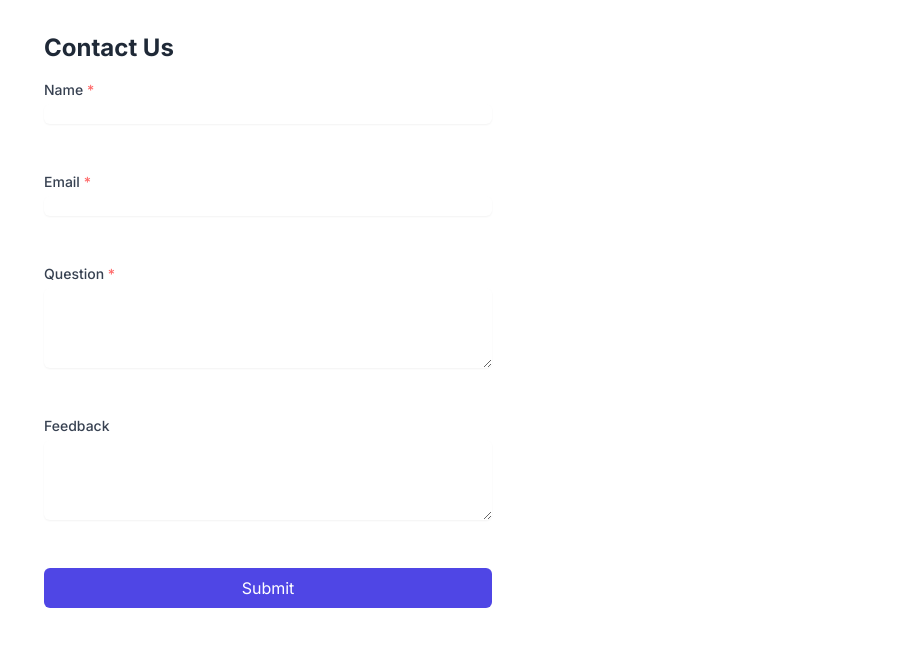
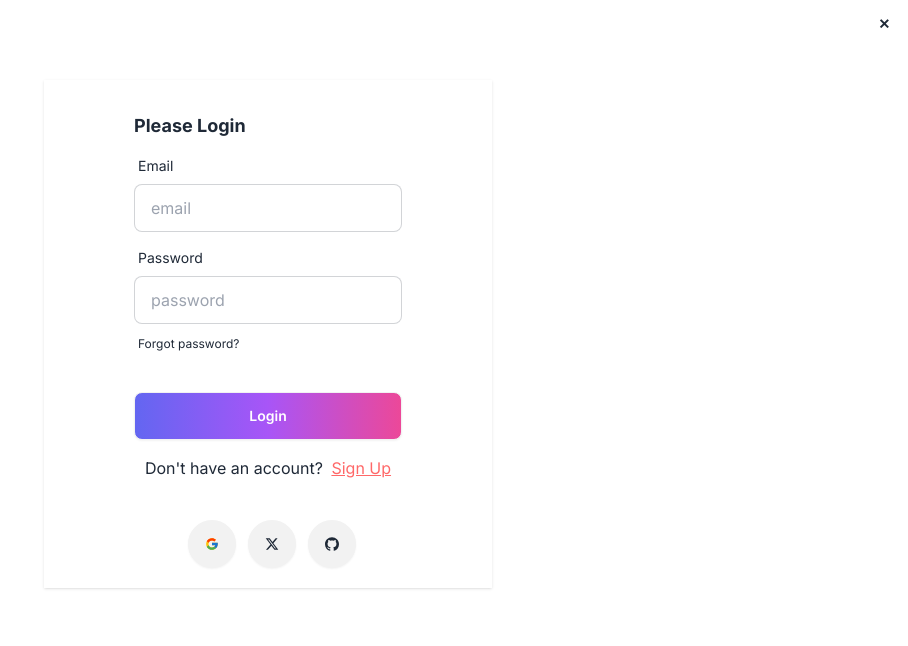
Before and after one commit to rohanSnippet/Tourista-frontend, a React (Vite) app: page /contact in a window 1280 px wide. Shown: the top 646 px of the page, without its empty margins (372-1280 px from the left). Built offline with nearby package versions, Linux system fonts and the light colour scheme; no server answers.

Commit message:
review section updated

```diff
--- a/package.json
+++ b/package.json
@@ -16,7 +16,7 @@
     "@material-tailwind/react": "^2.1.9",
     "@mui/material": "^5.15.15",
     "@tanstack/react-query": "^5.28.4",
-    "apexcharts": "^3.49.0",
+    "apexcharts": "^4.0.0",
     "axios": "^1.6.8",
     "caniuse-lite": "^1.0.30001673",
     "chart.js": "^3.9.1",
@@ -27,6 +27,7 @@
     "lucide-react": "^0.359.0",
     "match-sorter": "^6.3.4",
     "multiselect-react-dropdown": "^2.0.25",
+    "or": "^0.2.0",
     "react": "^18.2.0",
     "react-apexcharts": "^1.4.1",
     "react-dom": "^18.2.0",
--- a/src/URL.js
+++ b/src/URL.js
@@ -1 +1 @@
-export const baseUrl = `https://tour-backend-fi6o6yhld-rohansnippets-projects.vercel.app`;
+export const baseUrl = `https://tourista-backend-app.vercel.app`;
--- a/src/components/Cards.jsx
+++ b/src/components/Cards.jsx
@@ -46,7 +46,7 @@ const Cards = ({ item }) => {
             Swal.fire({
               position: "top-center",
               icon: "success",
-              title: "Added to Favorites",
+              title: "Added to wishlist",
               showConfirmButton: false,
               timer: 1500,
             });
@@ -57,7 +57,7 @@ const Cards = ({ item }) => {
     } else {
       Swal.fire({
         title: "Please Login?",
-        text: "Without an account can't be able to add products",
+        text: "Without an account, you cant add packages to wishlist",
         icon: "warning",
         showCancelButton: true,
         confirmButtonColor: "#3085d6",
--- a/src/components/ContactUS.jsx
+++ b/src/components/ContactUS.jsx
@@ -1,27 +1,28 @@
-import React, { useContext, useEffect } from "react";
+import React, { useContext, useEffect, useState } from "react";
 import { useForm } from "react-hook-form";
 import { useNavigate } from "react-router-dom";
 import useAxiosPublic from "../hooks/useAxiosPublic";
 import Swal from "sweetalert2";
 import { AuthContext } from "../context/AuthProvider";
 import LoadingSpinner from "./LoadingSpinner";
+import Login from "./Login";
 
 const ContactUs = () => {
-  const { user } = useContext(AuthContext);
+  const [isLoading, setIsLoading] = useState(true);
+  const { user } = useContext(AuthContext); // Ensure you are using the correct context
   const navigate = useNavigate();
   const { register, handleSubmit } = useForm();
   const axiosPublic = useAxiosPublic();
+
   const onSubmit = async (data) => {
-    console.log(data); // Check the data you're submitting
     const formData = {
       email: data.email,
       name: data.name,
       question: data.question,
       feedback: data.feedback,
     };
-    console.log(formData); // Ensure the formData structure is correct
+
     axiosPublic.post("/emails", formData).then((res) => {
-      console.log(res.data);
       if (res.data) {
         Swal.fire({
           position: "top-center",
@@ -37,10 +38,23 @@ const ContactUs = () => {
     });
   };
 
-  const isSetToken = localStorage.getItem("access-token") != null;
+  useEffect(() => {
+    if (!user) {
+      const timer = setTimeout(() => {
+        setIsLoading(false);
+      }, 2000);
 
+      return () => clearTimeout(timer);
+    }
+  }, [user]);
+
+  if (isLoading && !user) {
+    return <LoadingSpinner />;
+  }
+
+  // If user is not logged in, show Login component
   if (!user) {
-    if (isSetToken) return <LoadingSpinner />;
+    return <Login />;
   }
 
   return (
@@ -57,7 +71,7 @@ const ContactUs = () => {
           <input
             type="text"
             id="name"
-            value={isSetToken ? user.displayName : " "}
+            value={user?.displayName || ""}
             {...register("name", { required: true })}
             className="mt-1 focus:ring-indigo-500 focus:border-indigo-500 block w-full shadow-sm sm:text-sm border-gray-300 rounded-md"
           />
@@ -72,7 +86,7 @@ const ContactUs = () => {
           <input
             type="email"
             id="email"
-            value={isSetToken ? user.email : ""}
+            value={user?.email || ""}
             {...register("email", { required: true })}
             className="mt-1 focus:ring-indigo-500 focus:border-indigo-500 block w-full shadow-sm sm:text-sm border-gray-300 rounded-md"
           />
@@ -108,7 +122,7 @@ const ContactUs = () => {
         <div>
           <button
             type="submit"
-            className="w-full bg-indigo-600 text-white py-2 px-4 rounded-md hover:bg-indigo-700"
+            className="w-full bg-gradient-to-r from-violet-600 via-purple-600 to-pink-500 text-white py-2 px-4 rounded-md hover:bg-indigo-700"
           >
             Submit
           </button>
--- a/src/components/Login.jsx
+++ b/src/components/Login.jsx
@@ -5,10 +5,8 @@ import { SiGithub } from "react-icons/si";
 import { useForm } from "react-hook-form";
 import { Link, useLocation, useNavigate } from "react-router-dom";
 import { AuthContext } from "../context/AuthProvider";
-import axios from "axios";
 import useAxiosPublic from "../hooks/useAxiosPublic";
 import Swal from "sweetalert2";
-import { baseUrl } from "../URL";
 
 const Login = () => {
   const {
@@ -21,9 +19,9 @@ const Login = () => {
   //redirecting to home page or specific page
   const location = useLocation();
   const navigate = useNavigate();
-  const from = location.state?.pathname || "/";
+  const from = location?.pathname || "/";
   const axiosPublic = useAxiosPublic();
-  console.log(location);
+
   /* const onSubmit = (data) => {
     const email = data.email;
     const password = data.password;
@@ -81,7 +79,7 @@ const Login = () => {
         console.log(response);
 
         if (response) {
-          navigate("/");
+          navigate(from);
           Toast.fire({
             icon: "success",
             title: `Welcome ${response.user.displayName}`,
@@ -121,24 +119,37 @@ const Login = () => {
   const handleRegister = () => {
     signUpWithGmail()
       .then((result) => {
+        console.log(result);
         const userInfo = {
-          name: data.name,
-          email: data.email,
+          name: result?.user?.displayName,
+          email: result.user.email,
         };
         axiosPublic.post("/users", userInfo).then((response) => {
           console.log(response);
-          alert(`Welcome ${data.name}`);
+
           navigate(from, { replace: true });
           Swal.fire({
             position: "top-end",
             icon: "success",
-            title: "Your work has been saved",
+            title: `Welcome ${userInfo.name}`,
             showConfirmButton: false,
             timer: 1500,
           });
         });
       })
-      .catch((error) => console.log(error));
+      .catch((error) => {
+        if (error.response.data.message == "User already exists") {
+          navigate(from, { replace: true });
+          Swal.fire({
+            position: "top-end",
+            icon: "success",
+            title: `Welcome ${userInfo.name}`,
+            showConfirmButton: false,
+            timer: 1500,
+          });
+        }
+        console.log(error);
+      });
   };
 
   return (
@@ -196,7 +207,7 @@ const Login = () => {
           <div className="form-control mt-6">
             <input
               type="submit"
-              value="Signup"
+              value="Login"
               className="btn bg-gradient-to-r from-indigo-500 via-purple-500 to-pink-500 text-white"
             />
           </div>
```
Also changed, not shown: src/pages/packageOverview.jsx/PackageOverview.jsx (+40 -15 lines), runtime.txt (deleted), 1 other file (tests, documents, lock files or other folders).
